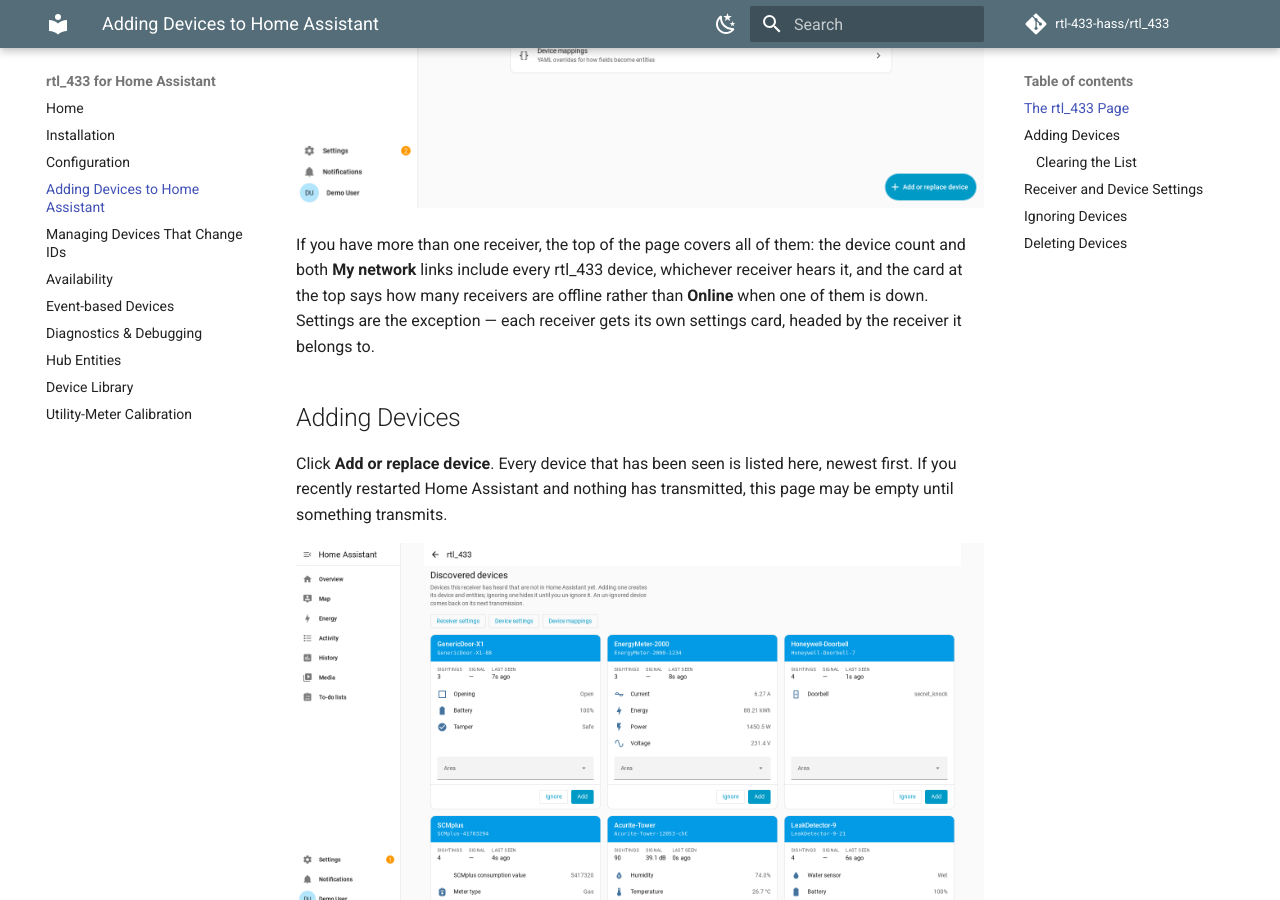
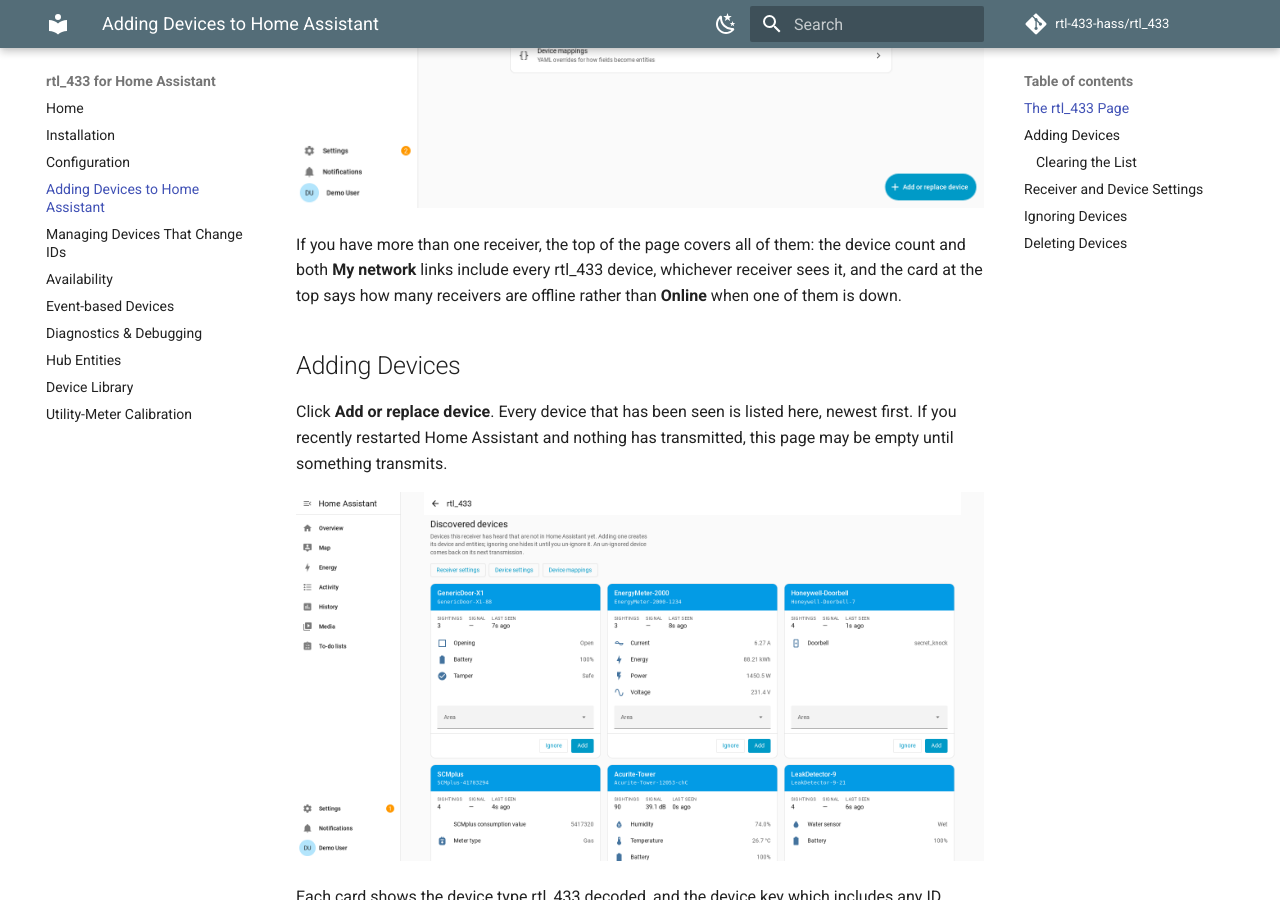
Before and after one commit to rtl-433-hass/rtl_433, an MkDocs documentation site: the page built from docs/device-discovery.md, in a window 1280 px wide and 900 px high, scrolled down 998 px. Built offline with MkDocs 1.6.1 and Material for MkDocs 9.7.7, drawn with Linux system fonts in a browser that asks for light colours; comment, search, counter and statistics services are not loaded; the version menu is left out.

Commit message:
docs: apply batched suggestions from code review
Co-authored-by: Andrew Berry <andrew@furrypaws.ca>

```diff
--- a/docs/device-discovery.md
+++ b/docs/device-discovery.md
@@ -31,10 +31,8 @@
 
 If you have more than one receiver, the top of the page covers all of them: the
 device count and both **My network** links include every rtl_433 device,
-whichever receiver hears it, and the card at the top says how many receivers are
-offline rather than **Online** when one of them is down. Settings are the
-exception — each receiver gets its own settings card, headed by the receiver it
-belongs to.
+whichever receiver sees it, and the card at the top says how many receivers are
+offline rather than **Online** when one of them is down.
 
 ## Adding Devices
 
```
